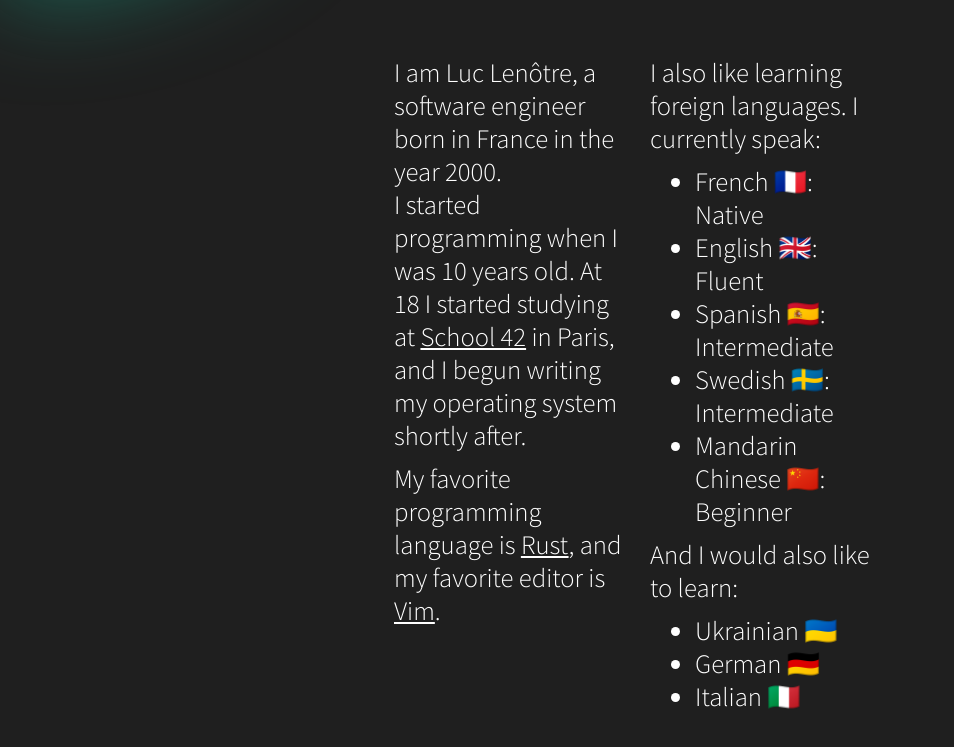
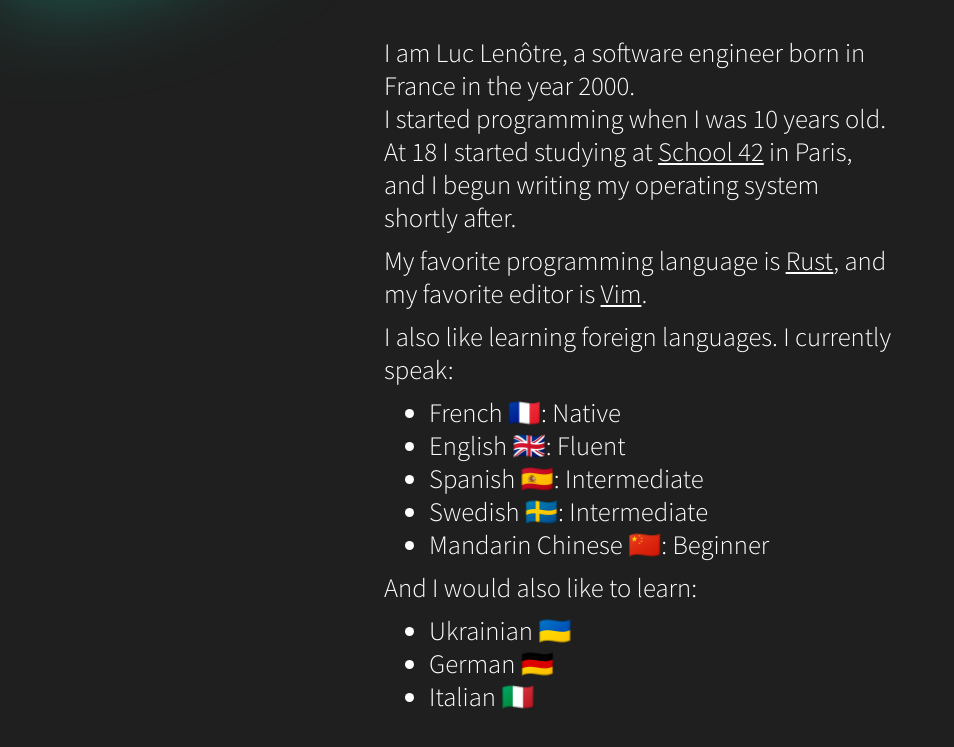
Before and after one commit to llenotre/blog, a plain HTML site: page pages/bio.html in a window 1280 px wide. Shown: the part 203-950 px from the top of the page, without its empty margins (0-954 px from the left). Drawn offline with Linux system fonts and the light colour scheme.

Commit message:
Removed split on bio page

```diff
--- a/pages/bio.html
+++ b/pages/bio.html
@@ -24,8 +24,6 @@
 			<div class="article-section">
 				<h1>Bio</h1>
 
-				<div class="split">
-					<div class="split-half">
 				<p>
 					I am Luc Lenôtre, a software engineer born in France in the year 2000.</br>
 					I started programming when I was 10 years old. At 18 I started studying at <a href="https://42.fr/en/" target="_blank">School 42</a> in Paris, and I begun writing my operating system shortly after.
@@ -34,8 +32,6 @@
 				<p>
 					My favorite programming language is <a href="https://www.rust-lang.org/" target="_blank">Rust</a>, and my favorite editor is <a href="https://www.vim.org/" target="_blank">Vim</a>.
 				</p>
-					</div>
-					<div class="split-half">
 				<p>
 					I also like learning foreign languages. I currently speak:
 				</p>
@@ -56,7 +52,5 @@
 				</ul>
 			</div>
 		</div>
-			</div>
-		</div>
 	</body>
 </html>
```
Lines whose indentation alone changed are shown as unchanged.
